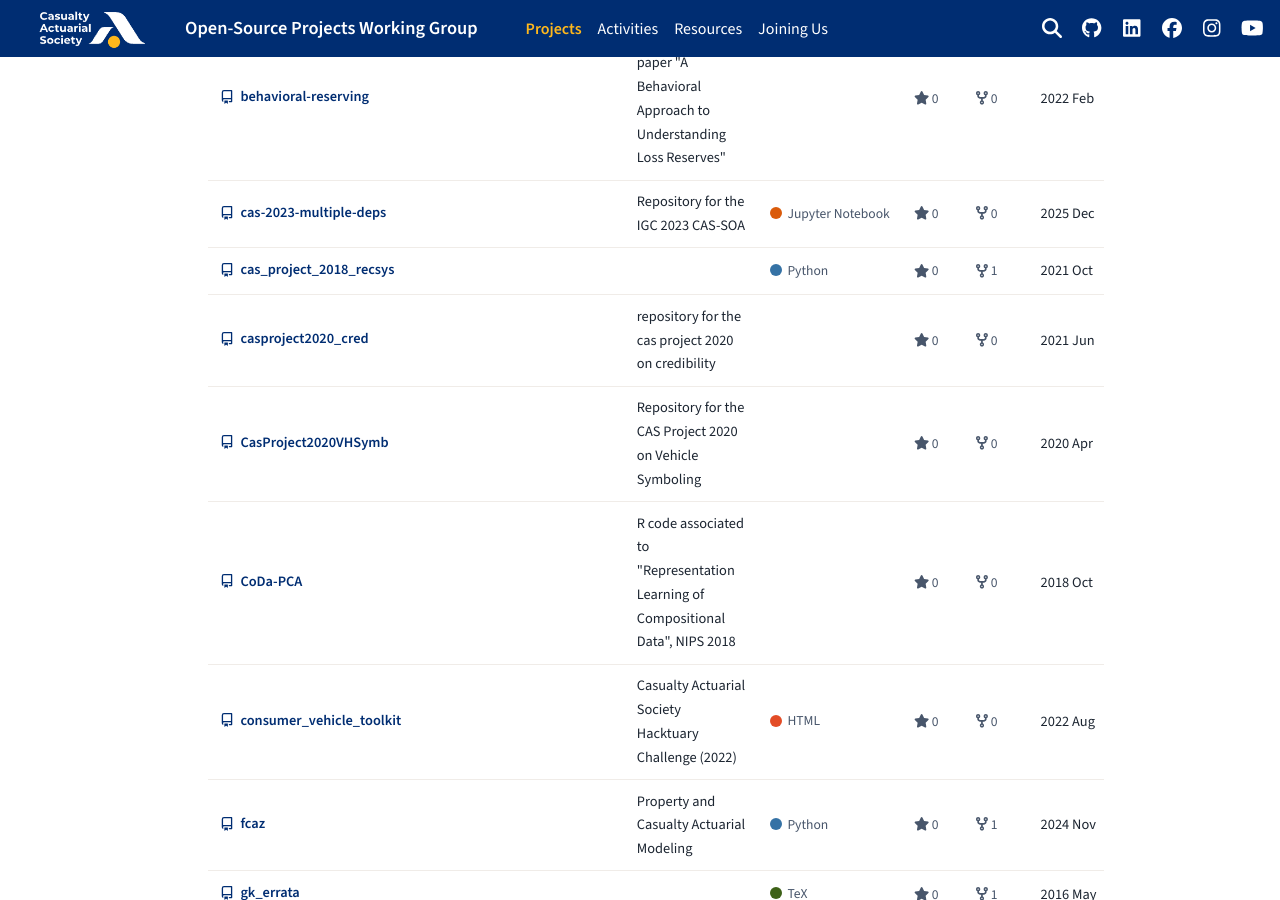
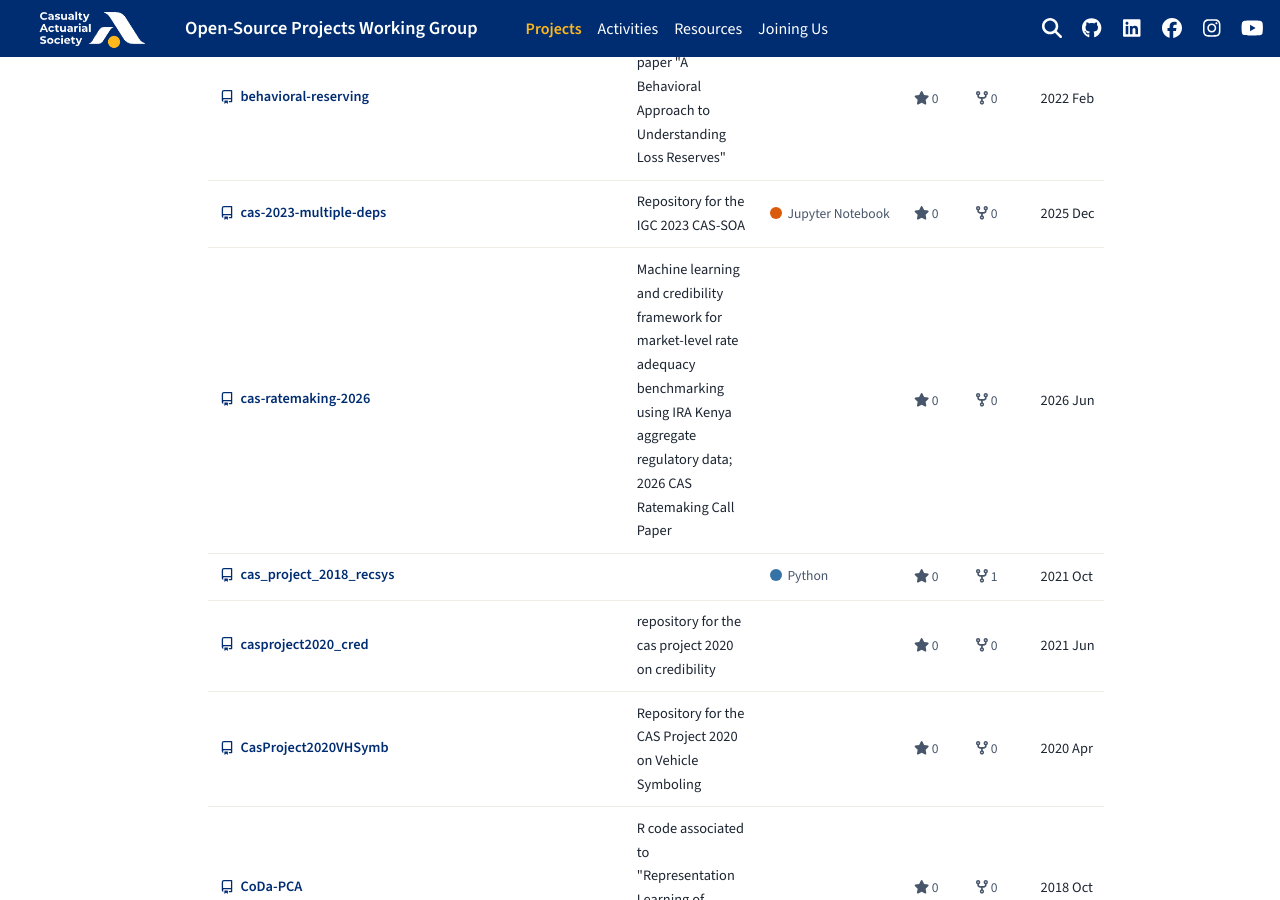
Before and after one commit to casact/casact.github.io, a Sphinx documentation site: the page built from docs/projects.md, in a window 1280 px wide and 900 px high, scrolled down 5138 px. Built offline with Sphinx 7.4.7 and the PyData theme 0.15.4, drawn with Linux system fonts in a browser that asks for light colours; some of the changed text lies outside the part shown.

Commit message:
Update repo listings

```diff
--- a/docs/projects.md
+++ b/docs/projects.md
@@ -359,6 +359,14 @@ All 59 public repositories in the [casact GitHub organization](https://github.co
   <td>2025 Dec</td>
 </tr>
 <tr>
+  <td class="cas-repo-name"><a href="https://github.com/casact/cas-ratemaking-2026" target="_blank" rel="noopener"><svg aria-hidden="true" viewBox="0 0 16 16" width="14" height="14" class="cas-repo-icon"><path fill="currentColor" d="M2 2.5A2.5 2.5 0 0 1 4.5 0h8.75a.75.75 0 0 1 .75.75v12.5a.75.75 0 0 1-.75.75h-2.5a.75.75 0 0 1 0-1.5h1.75v-2h-8a1 1 0 0 0-.714 1.7.75.75 0 1 1-1.072 1.05A2.495 2.495 0 0 1 2 11.5Zm10.5-1h-8a1 1 0 0 0-1 1v6.708A2.486 2.486 0 0 1 4.5 9h8ZM5 12.25a.25.25 0 0 1 .25-.25h3.5a.25.25 0 0 1 .25.25v3.25a.25.25 0 0 1-.4.2l-1.45-1.087a.249.249 0 0 0-.3 0L5.4 15.7a.25.25 0 0 1-.4-.2Z"></path></svg>cas-ratemaking-2026</a></td>
+  <td>Machine learning and credibility framework for market-level rate adequacy benchmarking using IRA Kenya aggregate regulatory data; 2026 CAS Ratemaking Call Paper</td>
+  <td></td>
+  <td><span class="cas-repo-stat"><i class="fa-solid fa-star"></i> 0</span></td>
+  <td><span class="cas-repo-stat"><i class="fa-solid fa-code-fork"></i> 0</span></td>
+  <td>2026 Jun</td>
+</tr>
+<tr>
   <td class="cas-repo-name"><a href="https://github.com/casact/cas_project_2018_recsys" target="_blank" rel="noopener"><svg aria-hidden="true" viewBox="0 0 16 16" width="14" height="14" class="cas-repo-icon"><path fill="currentColor" d="M2 2.5A2.5 2.5 0 0 1 4.5 0h8.75a.75.75 0 0 1 .75.75v12.5a.75.75 0 0 1-.75.75h-2.5a.75.75 0 0 1 0-1.5h1.75v-2h-8a1 1 0 0 0-.714 1.7.75.75 0 1 1-1.072 1.05A2.495 2.495 0 0 1 2 11.5Zm10.5-1h-8a1 1 0 0 0-1 1v6.708A2.486 2.486 0 0 1 4.5 9h8ZM5 12.25a.25.25 0 0 1 .25-.25h3.5a.25.25 0 0 1 .25.25v3.25a.25.25 0 0 1-.4.2l-1.45-1.087a.249.249 0 0 0-.3 0L5.4 15.7a.25.25 0 0 1-.4-.2Z"></path></svg>cas_project_2018_recsys</a></td>
   <td></td>
   <td><span class="cas-repo-lang"><span class="cas-lang-dot" style="background-color:#3572A5"></span>Python</span></td>
@@ -487,6 +495,14 @@ All 59 public repositories in the [casact GitHub organization](https://github.co
   <td>2026 Oct</td>
 </tr>
 <tr>
+  <td class="cas-repo-name"><a href="https://github.com/casact/terrain-erf" target="_blank" rel="noopener"><svg aria-hidden="true" viewBox="0 0 16 16" width="14" height="14" class="cas-repo-icon"><path fill="currentColor" d="M2 2.5A2.5 2.5 0 0 1 4.5 0h8.75a.75.75 0 0 1 .75.75v12.5a.75.75 0 0 1-.75.75h-2.5a.75.75 0 0 1 0-1.5h1.75v-2h-8a1 1 0 0 0-.714 1.7.75.75 0 1 1-1.072 1.05A2.495 2.495 0 0 1 2 11.5Zm10.5-1h-8a1 1 0 0 0-1 1v6.708A2.486 2.486 0 0 1 4.5 9h8ZM5 12.25a.25.25 0 0 1 .25-.25h3.5a.25.25 0 0 1 .25.25v3.25a.25.25 0 0 1-.4.2l-1.45-1.087a.249.249 0 0 0-.3 0L5.4 15.7a.25.25 0 0 1-.4-.2Z"></path></svg>terrain-erf</a></td>
+  <td></td>
+  <td></td>
+  <td><span class="cas-repo-stat"><i class="fa-solid fa-star"></i> 0</span></td>
+  <td><span class="cas-repo-stat"><i class="fa-solid fa-code-fork"></i> 0</span></td>
+  <td>2026 Sep</td>
+</tr>
+<tr>
   <td class="cas-repo-name"><a href="https://github.com/casact/Workers_Compensation_Case_Studies" target="_blank" rel="noopener"><svg aria-hidden="true" viewBox="0 0 16 16" width="14" height="14" class="cas-repo-icon"><path fill="currentColor" d="M2 2.5A2.5 2.5 0 0 1 4.5 0h8.75a.75.75 0 0 1 .75.75v12.5a.75.75 0 0 1-.75.75h-2.5a.75.75 0 0 1 0-1.5h1.75v-2h-8a1 1 0 0 0-.714 1.7.75.75 0 1 1-1.072 1.05A2.495 2.495 0 0 1 2 11.5Zm10.5-1h-8a1 1 0 0 0-1 1v6.708A2.486 2.486 0 0 1 4.5 9h8ZM5 12.25a.25.25 0 0 1 .25-.25h3.5a.25.25 0 0 1 .25.25v3.25a.25.25 0 0 1-.4.2l-1.45-1.087a.249.249 0 0 0-.3 0L5.4 15.7a.25.25 0 0 1-.4-.2Z"></path></svg>Workers_Compensation_Case_Studies</a></td>
   <td>Predicting Workers’ Compensation Dispute Outcomes with Large Language Models</td>
   <td></td>
```
Also changed, not shown: other parts of docs/projects.md (+1 -1 lines).
